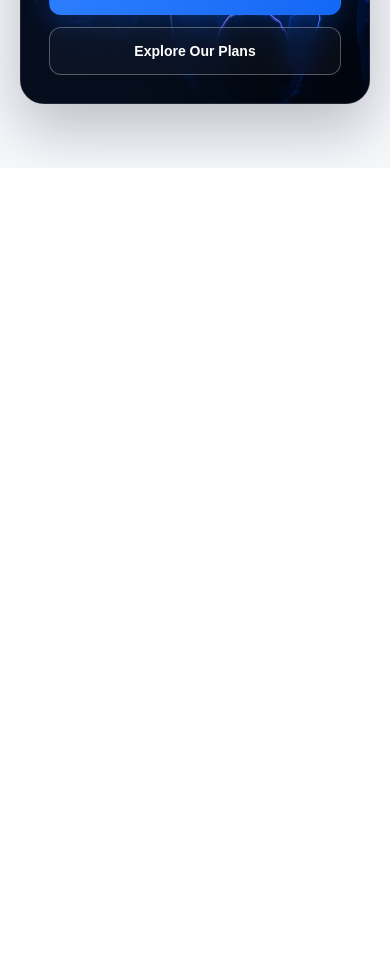
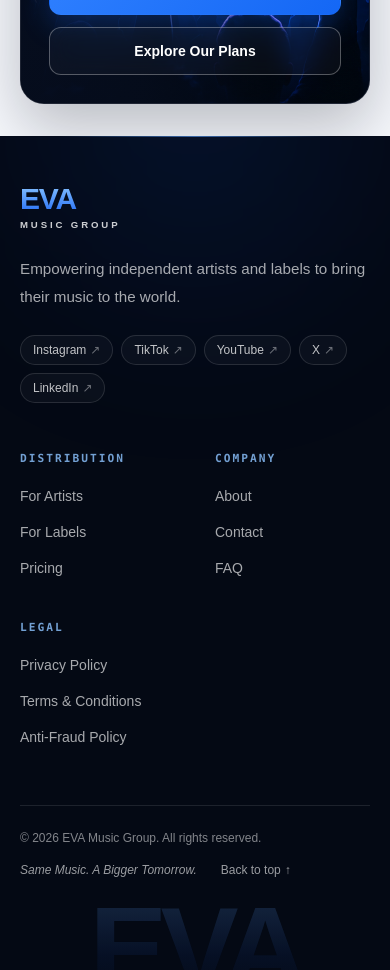
Before and after one commit to mbsva13/eva-music-group-web, a Next.js app: page / in a window 390 px wide. Shown: the part 6700-7670 px from the top of the page. Before the commit the page ends 6868 px from the top, so only its background shows below. Built offline with nearby package versions, Linux system fonts and the light colour scheme.

Commit message:
feat: add footer

```diff
--- a/src/app/page.tsx
+++ b/src/app/page.tsx
@@ -6,6 +6,8 @@ import { HowItWorks } from "@/components/how-it-works";
 import { AudienceSections } from "@/components/audience-sections";
 import { PricingPreview } from "@/components/pricing-preview";
 import { CtaBanner } from "@/components/cta-banner";
+import { SiteFooter } from "@/components/site-footer";
+
 
 
 export default function Home() {
@@ -21,6 +23,7 @@ export default function Home() {
 <PricingPreview />
 <CtaBanner />
       </main>
+       <SiteFooter />
     </>
   );
 }
--- a/src/components/cta-banner.tsx
+++ b/src/components/cta-banner.tsx
@@ -5,7 +5,7 @@ export function CtaBanner() {
   return (
     <section
       aria-labelledby="cta-heading"
-      className="bg-[#f6f8fc] px-5 pb-16 sm:px-8 sm:pb-20 lg:px-10 lg:pb-24"
+      className="bg-[#f6f8fc] px-5 pb-8 sm:px-8 sm:pb-10 lg:px-10 lg:pb-12"
     >
       <div>
         <div className="group relative isolate mx-auto w-full max-w-[90rem] overflow-hidden rounded-3xl border border-white/10 bg-[#060d1d] text-white shadow-[0_24px_60px_rgba(6,13,29,0.25)]">
--- /dev/null
+++ b/src/components/site-footer.tsx
@@ -0,0 +1,141 @@
+import Link from "next/link";
+
+const columns = [
+  {
+    title: "Distribution",
+    links: [
+      { label: "For Artists", href: "/artists" },
+      { label: "For Labels", href: "/labels" },
+      { label: "Pricing", href: "/pricing" },
+    ],
+  },
+  {
+    title: "Company",
+    links: [
+      { label: "About", href: "/about" },
+      { label: "Contact", href: "/contact" },
+      { label: "FAQ", href: "/faq" },
+    ],
+  },
+  {
+    title: "Legal",
+    links: [
+      { label: "Privacy Policy", href: "/privacy" },
+      { label: "Terms & Conditions", href: "/terms" },
+      { label: "Anti-Fraud Policy", href: "/anti-fraud" },
+    ],
+  },
+];
+
+// Replace "#" with EVA's real profile URLs.
+const socials = [
+  { label: "Instagram", href: "#" },
+  { label: "TikTok", href: "#" },
+  { label: "YouTube", href: "#" },
+  { label: "X", href: "#" },
+  { label: "LinkedIn", href: "#" },
+];
+
+const linkClass =
+  "rounded-sm text-sm text-white/65 transition-colors hover:text-white focus-visible:outline-none focus-visible:ring-2 focus-visible:ring-eva-blue-400 focus-visible:ring-offset-2 focus-visible:ring-offset-[#040914]";
+
+export function SiteFooter() {
+  const year = new Date().getFullYear();
+
+  return (
+    <footer className="relative isolate overflow-hidden bg-[#040914] text-white">
+      <div
+        aria-hidden="true"
+        className="pointer-events-none absolute left-1/2 top-0 -z-10 h-px w-[70%] -translate-x-1/2 bg-[linear-gradient(90deg,transparent,rgba(96,165,250,0.6),transparent)]"
+      />
+      <div
+        aria-hidden="true"
+        className="pointer-events-none absolute -top-40 left-1/2 -z-10 h-72 w-[60%] -translate-x-1/2 rounded-full bg-blue-600/15 blur-[110px]"
+      />
+
+      <div className="mx-auto w-full max-w-[90rem] px-5 pt-12 sm:px-8 sm:pt-14 lg:px-10">
+        <div className="grid gap-12 lg:grid-cols-[minmax(0,1.4fr)_repeat(3,minmax(0,1fr))] lg:gap-8">
+          <div className="max-w-sm">
+            <Link
+              href="/"
+              className="inline-block rounded-md focus-visible:outline-none focus-visible:ring-2 focus-visible:ring-eva-blue-400 focus-visible:ring-offset-4 focus-visible:ring-offset-[#040914]"
+            >
+              <span className="block bg-gradient-to-b from-[#8ac4ff] to-[#236af4] bg-clip-text text-3xl font-extrabold leading-none tracking-[-0.04em] text-transparent">
+                EVA
+              </span>
+              <span className="mt-1 block text-[0.6rem] font-bold uppercase tracking-[0.3em] text-white/80">
+                Music Group
+              </span>
+            </Link>
+
+            <p className="mt-5 text-[0.95rem] leading-7 text-white/65">
+              Empowering independent artists and labels to bring their music to
+              the world.
+            </p>
+
+            <ul className="mt-6 flex flex-wrap gap-2">
+              {socials.map((social) => (
+                <li key={social.label}>
+                  <a
+                    href={social.href}
+                    target="_blank"
+                    rel="noopener noreferrer"
+                    className="inline-flex items-center gap-1 rounded-full border border-white/12 bg-white/[0.03] px-3 py-1.5 text-xs font-medium text-white/75 transition-colors hover:border-blue-400/60 hover:bg-blue-500/10 hover:text-white focus-visible:outline-none focus-visible:ring-2 focus-visible:ring-eva-blue-400"
+                  >
+                    {social.label}
+                    <span aria-hidden="true" className="text-white/40">
+                      ↗
+                    </span>
+                    <span className="sr-only">(opens in a new tab)</span>
+                  </a>
+                </li>
+              ))}
+            </ul>
+          </div>
+
+          <div className="grid grid-cols-2 gap-10 sm:grid-cols-3 lg:col-span-3 lg:gap-8">
+            {columns.map((column) => (
+              <nav key={column.title} aria-label={column.title}>
+                <h2 className="font-mono text-[0.7rem] font-semibold uppercase tracking-[0.18em] text-blue-300/80">
+                  {column.title}
+                </h2>
+                <ul className="mt-4 grid gap-3">
+                  {column.links.map((link) => (
+                    <li key={link.href}>
+                      <Link href={link.href} className={linkClass}>
+                        {link.label}
+                      </Link>
+                    </li>
+                  ))}
+                </ul>
+              </nav>
+            ))}
+          </div>
+        </div>
+
+        <div className="mt-14 flex flex-col gap-4 border-t border-white/10 py-6 text-xs text-white/50 sm:flex-row sm:items-center sm:justify-between">
+          <p>© {year} EVA Music Group. All rights reserved.</p>
+          <div className="flex items-center gap-6">
+            <p className="italic text-white/60">Same Music. A Bigger Tomorrow.</p>
+            <a
+              href="#"
+              className="inline-flex items-center gap-1 rounded-sm text-white/60 transition-colors hover:text-white focus-visible:outline-none focus-visible:ring-2 focus-visible:ring-eva-blue-400"
+            >
+              Back to top
+              <span aria-hidden="true">↑</span>
+            </a>
+          </div>
+        </div>
+      </div>
+
+      <div
+        aria-hidden="true"
+        className="pointer-events-none mx-auto -mb-[0.22em] w-full max-w-[90rem] select-none px-5 text-center text-[clamp(7rem,30vw,26rem)] font-extrabold leading-[0.8] tracking-[-0.06em] sm:px-8 lg:px-10"
+      >
+        <span className="bg-[linear-gradient(180deg,rgba(96,165,250,0.22)_0%,rgba(37,99,235,0.08)_55%,transparent_100%)] bg-clip-text text-transparent">
+          EVA
+        </span>
+      </div>
+    </footer>
+  );
+}
```
